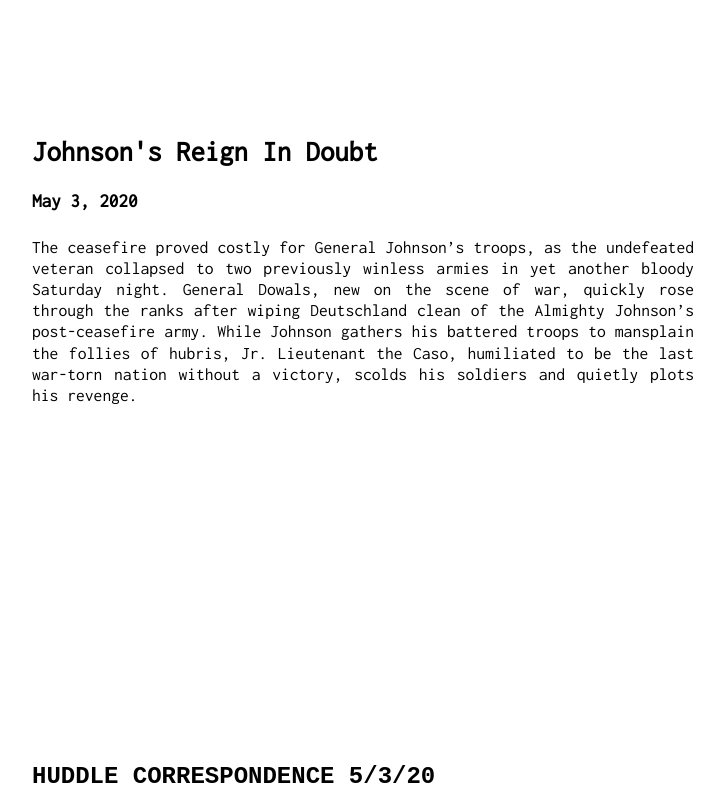
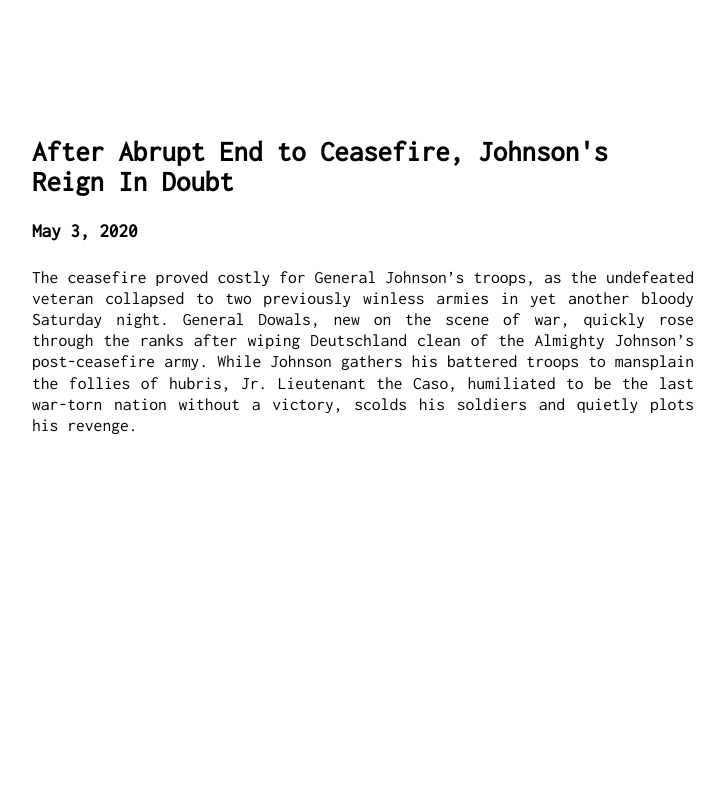
Before and after one commit to kduckets/tfw, a Next.js app: page / in a window 1280 px wide. Shown: the part 4520-5313 px from the top of the page, without its empty margins (277-1001 px from the left). Built offline with nearby package versions, Linux system fonts and the light colour scheme; a web font is replaced by a local one.

Commit message:
Update index.js

```diff
--- a/pages/index.js
+++ b/pages/index.js
@@ -149,7 +149,7 @@ export default function Home() {
 
 <div className="fullHeight">
    <p className="newsTitle">
-<h2>Johnson's Reign In Doubt</h2>
+<h2>After Abrupt End to Ceasefire, Johnson's Reign In Doubt</h2>
 <h4>May 3, 2020</h4>
 </p>
 <p className="news">
@@ -300,7 +300,7 @@ perhaps the world), allowing a blood-colored history to once again, repeat itsel
 
 <div className="fullHeight">
 <p className="diaryDowals"><small>
-<h4>Private Diary of General Dowals - Keep Out</h4>
+<h4>Private Diary of General Dowals - Keep Out!</h4>
   <h2>June 14, 2020</h2>
   Another interesting map lay in the second War of the eve. LT Caso still brimming with anger
   and spewing hate in all directions, General Dowals and Patch sat for a vast period of time due to
@@ -435,7 +435,7 @@ the fate of the Blue army and its questionable constituents.
 
 <div className="fullHeight">
 <p className="diaryDowals"><small>
-<h4>Private Diary of General Dowals - Keep Out</h4>
+<h4>Private Diary of General Dowals - Keep Out!</h4>
   <h2>June 21, 2020</h2>
 
 Tensions were high pre-war. Jr. LT Caso was spitting the utmost heat and Cholua sauce only to get smacked in the face via Rocket League..... but we can discuss that impotence later...... to the war
```
